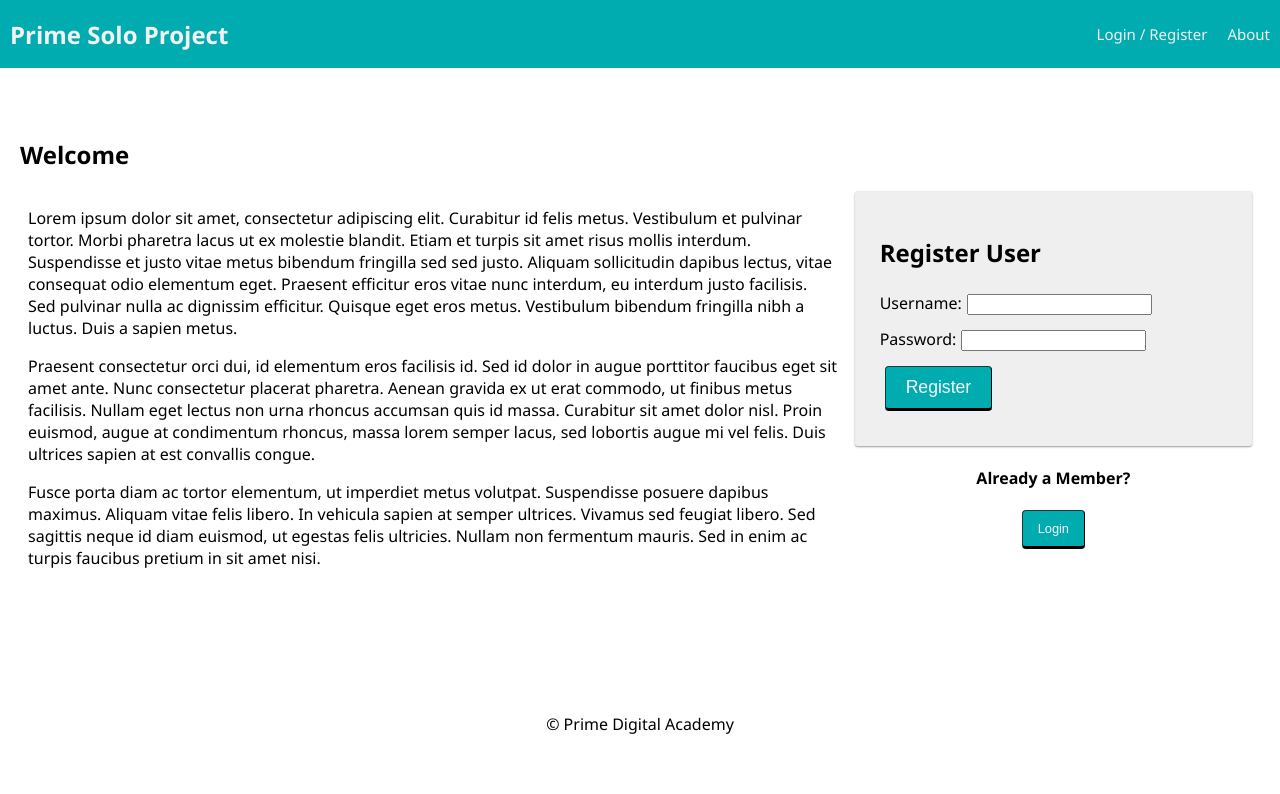
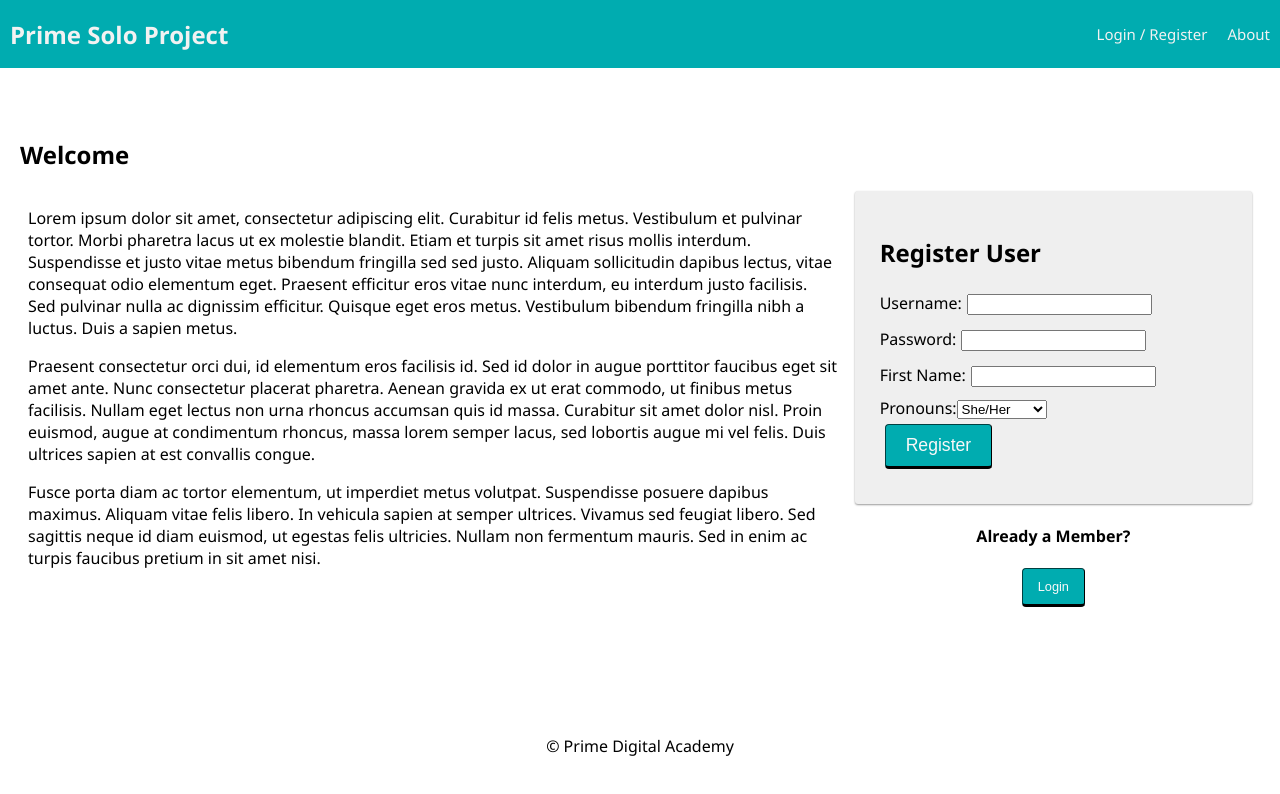
Before and after one commit to janetscanlon/yapper, a React (Vite) app: page /#/home in a window 1280 px wide. Shown: the top 794 px of the page. Built offline with nearby package versions, Linux system fonts and the light colour scheme; no server answers.

Commit message:
implemented additional user registration inputs and post route working as expected

```diff
--- a/src/components/RegisterForm/RegisterForm.jsx
+++ b/src/components/RegisterForm/RegisterForm.jsx
@@ -4,6 +4,10 @@ import { useDispatch, useSelector } from 'react-redux';
 function RegisterForm() {
   const [username, setUsername] = useState('');
   const [password, setPassword] = useState('');
+  //declare new state for other user registration inputs
+  const [firstName, setFirstName] = useState('');
+  const [pronouns, setPronouns] = useState('');
+
   const errors = useSelector((store) => store.errors);
   const dispatch = useDispatch();
 
@@ -15,6 +19,8 @@ function RegisterForm() {
       payload: {
         username: username,
         password: password,
+        firstName: firstName,
+        pronouns: pronouns,
       },
     });
   }; // end registerUser
@@ -52,6 +58,30 @@ function RegisterForm() {
         </label>
       </div>
       <div>
+        <label htmlFor="firstName">
+          First Name:
+          <input
+            type="text"
+            name="firstName"
+            value={firstName}
+            required
+            onChange={(event) => setFirstName(event.target.value)}
+          />
+        </label>
+      </div>
+      <div>
+        <label htmlFor="pronouns">
+          Pronouns:
+        </label>
+          <select onChange={(event) => setPronouns(event.target.value)} name="pronouns" id="pronouns">
+            <option value="She/Her">She/Her</option>
+            <option value="He/Him">He/Him</option>
+            <option value="She/They">She/They</option>
+            <option value="He/They">He/They</option>
+            <option value="They/Them">They/Them</option>
+          </select>
+      </div>
+      <div>
         <input className="btn" type="submit" name="submit" value="Register" />
       </div>
     </form>
```
Also changed, not shown: 2 other files (tests, documents, lock files or other folders).
